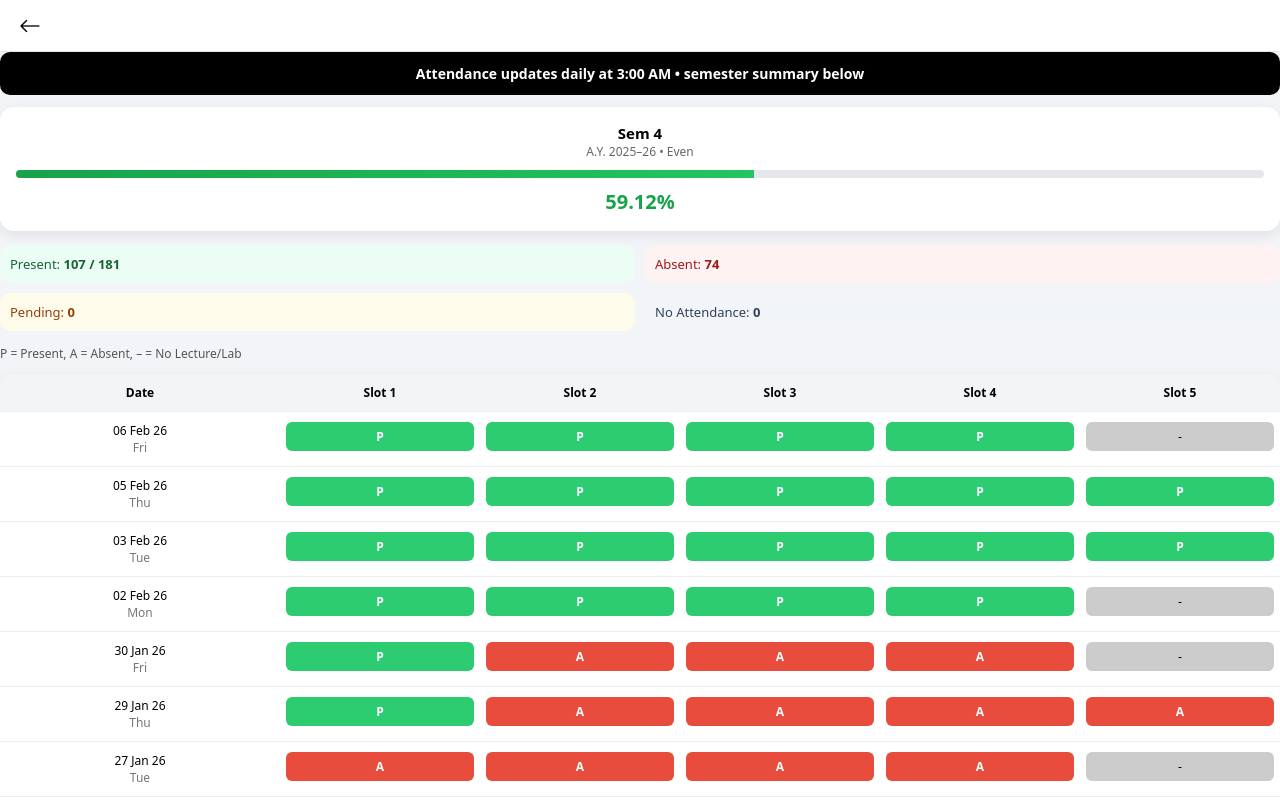
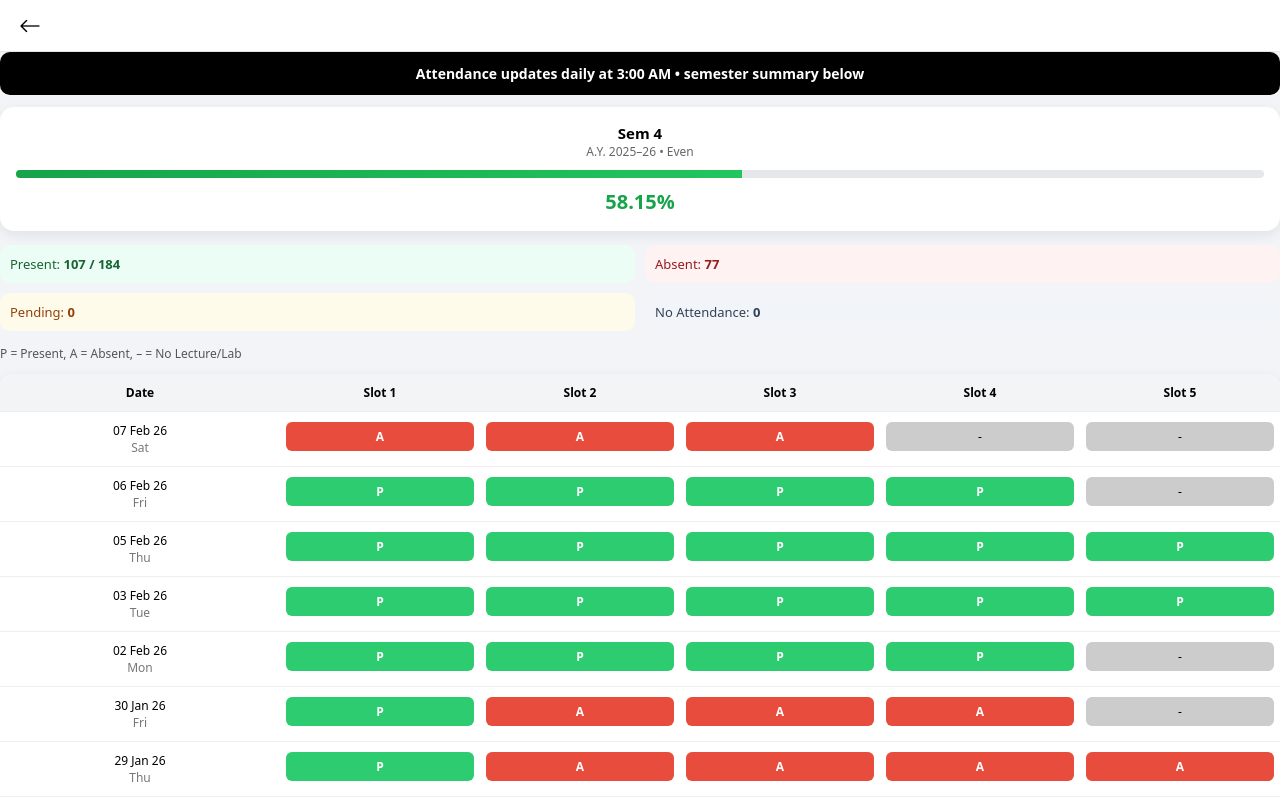
Before and after one commit to vardhanyahoo999-ship-it/PARUL_UNIVERSITY, a plain HTML site: page student/attendance.html in a window 1280 px wide. Drawn offline with nearby package versions, Linux system fonts and the light colour scheme.

Commit message:
Update attendance.html

```diff
--- a/student/attendance.html
+++ b/student/attendance.html
@@ -73,6 +73,7 @@
    ========================= */
 
 const attendance = {
+  "2026-02-07":["A","A","A","-","-"],
   "2026-02-06":["P","P","P","P","-"],
   "2026-02-05":["P","P","P","P","P"],
   "2026-02-03":["P","P","P","P","P"],
@@ -177,12 +178,12 @@ const subjects = {
   "Software Engineering Lab":     { "present": 5,  "total": 11  },
   "Python":                        { "present": 14, "total": 24 },
   "Python Lab":                    { "present": 4,  "total": 9  },
-  "Networking":                    { "present": 15, "total": 24 },
+  "Networking":                    { "present": 15, "total": 25 },
   "Networking Lab":                { "present": 4,  "total": 7  },
   "Cryptography":                  { "present": 13, "total": 23 },
-  "Cryptography Lab":              { "present": 1,  "total": 4  },
+  "Cryptography Lab":              { "present": 1,  "total": 5  },
   "PGPD":                           { "present": 5,  "total": 9  },
-  "PALO ALTO COURSE":              { "present": 2,  "total": 4  }
+  "PALO ALTO COURSE":              { "present": 2,  "total": 5  }
 };
 
 
```
